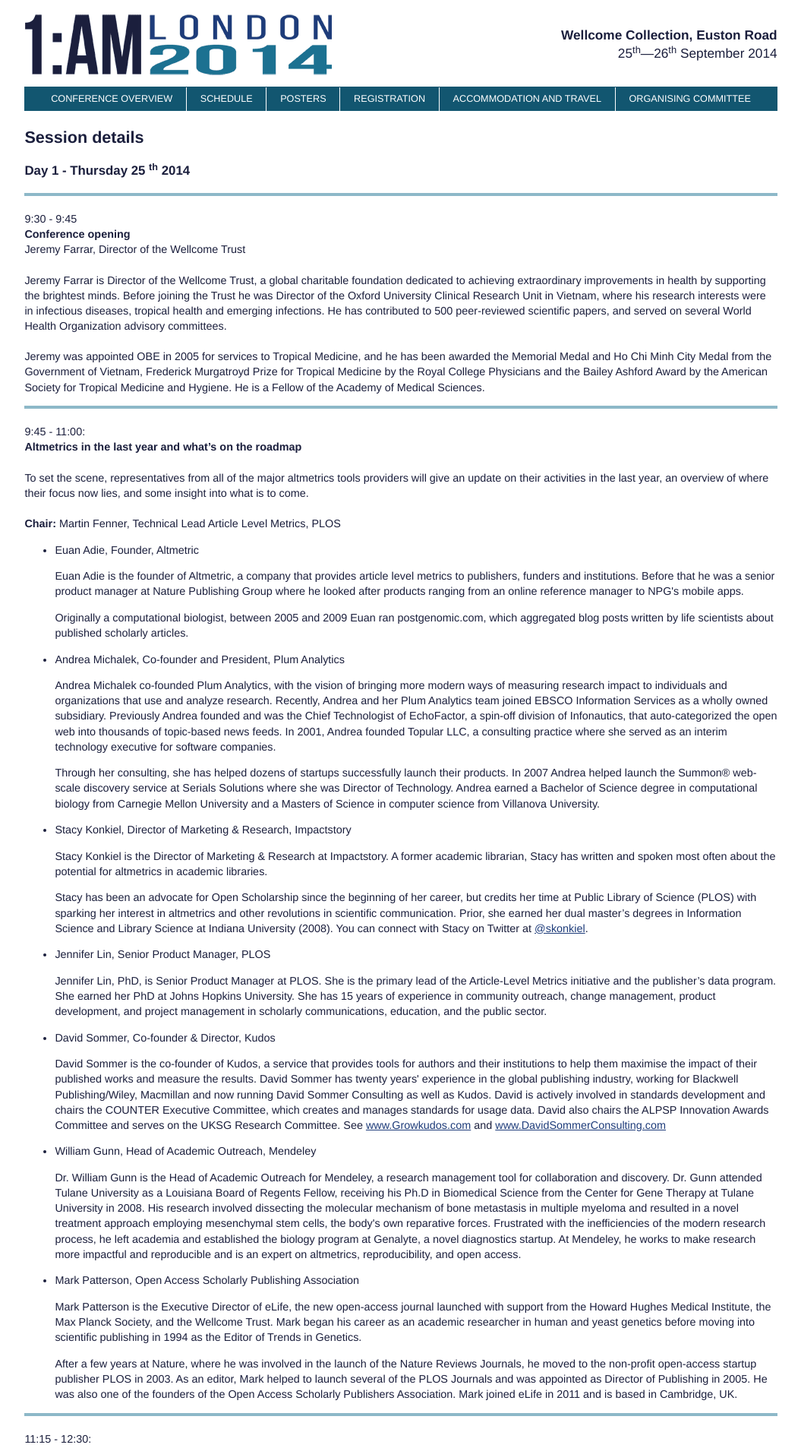
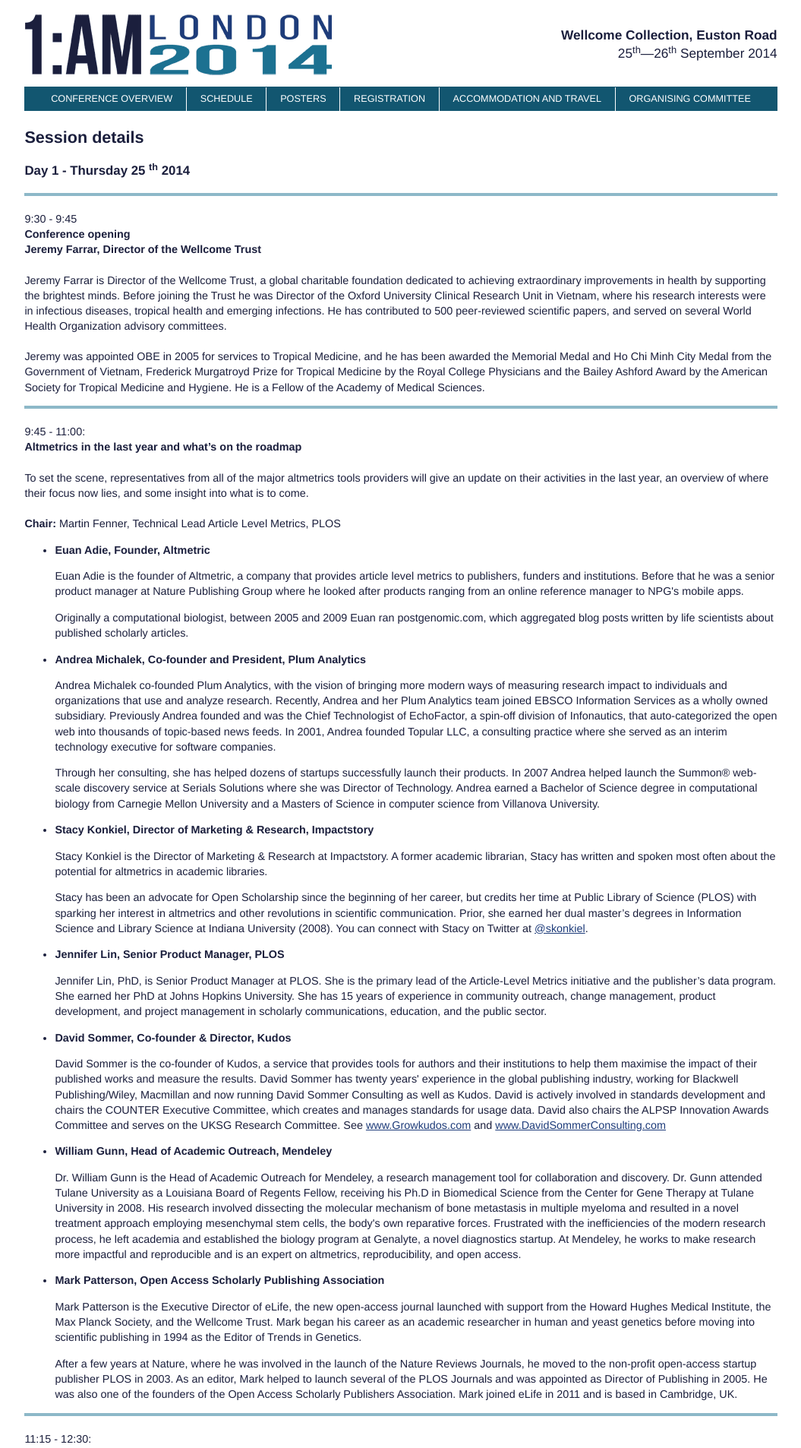
Before and after one commit to amconference/amconference.github.io, a Jekyll site: the page built from schedule/details.html, in a window 1280 px wide. Shown: the top 1906 px of the page at 76% size, without its empty margins (112-1167 px from the left). Built offline with Jekyll 4.4.1, drawn with Linux system fonts in a browser that asks for light colours; nearby versions of some CDN libraries.

```diff
--- a/_layouts/schedule-details.html
+++ b/_layouts/schedule-details.html
@@ -14,7 +14,7 @@
 		9:30 - 9:45
 		<br/> <strong>Conference opening</strong>
 		<br/>
-		Jeremy Farrar, Director of the Wellcome Trust
+        <strong>Jeremy Farrar, Director of the Wellcome Trust</strong>
         <br/>
         <br/>
         Jeremy Farrar is Director of the Wellcome Trust, a global charitable foundation dedicated to
@@ -47,7 +47,7 @@
 		Martin Fenner, Technical Lead Article Level Metrics, PLOS
 		<ul>
 			<li>
-              <p>Euan Adie, Founder, Altmetric</p>
+              <p><strong>Euan Adie, Founder, Altmetric</strong></p>
               <p>Euan Adie is the founder of Altmetric, a company that provides article level metrics to
               publishers, funders and institutions. Before that he was a senior product manager at Nature
               Publishing Group where he looked after products ranging from an online reference manager
@@ -58,7 +58,7 @@
               </p>
             </li>
 			<li>
-              <p>Andrea Michalek, Co-founder and President, Plum Analytics</p>
+            <p><strong>Andrea Michalek, Co-founder and President, Plum Analytics</strong></p>
               <p>Andrea Michalek co-founded Plum Analytics, with the vision of bringing more modern ways of
 measuring research impact to individuals and organizations that use and analyze research.
 Recently, Andrea and her Plum Analytics team joined EBSCO Information Services as
@@ -75,7 +75,7 @@ computer science from Villanova University.
 </p>
             </li>
 			<li>
-            <p>Stacy Konkiel, Director of Marketing & Research, Impactstory</p>
+            <p><strong>Stacy Konkiel, Director of Marketing & Research, Impactstory</strong></p>
             <p>Stacy Konkiel is the Director of Marketing & Research at Impactstory. A former academic
             librarian, Stacy has written and spoken most often about the potential for altmetrics in
             academic libraries.</p>
@@ -86,14 +86,14 @@ computer science from Villanova University.
             connect with Stacy on Twitter at <a href="https://twitter.com/skonkiel">@skonkiel</a>.</p>
 			</li>
 			<li>
-            <p>Jennifer Lin, Senior Product Manager, PLOS</p>
+            <p><strong>Jennifer Lin, Senior Product Manager, PLOS</strong></p>
             <p>Jennifer Lin, PhD, is Senior Product Manager at PLOS. She is the primary lead of the
             Article-Level Metrics initiative and the publisher’s data program. She earned her PhD at
             Johns Hopkins University. She has 15 years of experience in community outreach, change
             management, product development, and project management in scholarly communications,
             education, and the public sector.</p>
             </li>
-            <li><p>David Sommer, Co-founder & Director, Kudos</p>
+            <li><p><strong>David Sommer, Co-founder & Director, Kudos</strong></p>
             <p>David Sommer is the co-founder of Kudos, a service that provides tools for authors and
 their institutions to help them maximise the impact of their published works and measure the
 results. David Sommer has twenty years' experience in the global publishing industry, working
@@ -103,7 +103,7 @@ Executive Committee, which creates and manages standards for usage data. David a
 chairs the ALPSP Innovation Awards Committee and serves on the UKSG Research
 Committee. See <a href="http://www.growkudos.com">www.Growkudos.com</a> and <a href="http://www.davidsommerconsulting.com">www.DavidSommerConsulting.com</a>
             </p></li>
-            <li><p>William Gunn, Head of Academic Outreach, Mendeley</p>
+            <li><p><strong>William Gunn, Head of Academic Outreach, Mendeley</strong></p>
             <p>Dr. William Gunn is the Head of Academic Outreach for Mendeley, a research management
 tool for collaboration and discovery. Dr. Gunn attended Tulane University as a Louisiana
 Board of Regents Fellow, receiving his Ph.D in Biomedical Science from the Center for
@@ -115,7 +115,7 @@ biology program at Genalyte, a novel diagnostics startup. At Mendeley, he works
 research more impactful and reproducible and is an expert on altmetrics, reproducibility, and
 open access.
             </p></li>
-            <li><p>Mark Patterson, Open Access Scholarly Publishing Association</p>
+            <li><p><strong>Mark Patterson, Open Access Scholarly Publishing Association</strong></p>
             <p>Mark Patterson is the Executive Director of eLife, the new open-access journal launched
 with support from the Howard Hughes Medical Institute, the Max Planck Society, and the
 Wellcome Trust. Mark began his career as an academic researcher in human and yeast
@@ -145,7 +145,7 @@ Association. Mark joined eLife in 2011 and is based in Cambridge, UK.
 		<strong>Chair:</strong>
 		Ian Mulvany, Head of Technology, eLife
 		<ul>
-          <li><p>Paul Needham, PIRUS</p>
+          <li><p><strong>Paul Needham, PIRUS</strong></p>
           <p>Paul Needham is the Research and Innovation Manager at Kings Norton Library, Cranfield
 University. He is a member of the NISO SUSHI Standing Committee and the COUNTER
 Technical Advisory Group. For the last six years, he has mainly worked on projects and
@@ -154,7 +154,7 @@ involvement in JUSP (the Journal Usage Statistics Portal), Release 4 of the COUN
 Code of Practice for e-Resources, Release 1 of the COUNTER Code of Practice for Articles,
 development of SUSHI Lite (a lightweight version of SUSHI for transmitting snippets of usage
 statistics) and today’s topic: IRUS-UK.</p></li>
-<li><p>Lisa Colledge, Senior Manager, Global Strategic Alliances, Elsevier</p>
+<li><p><strong>Lisa Colledge, Senior Manager, Global Strategic Alliances, Elsevier</strong></p>
 <p>Dr Lisa Colledge is an expert in the use of research metrics that provide insights into research
 performance of universities, researchers, journals, and so on. She developed this knowledge
 “on the job” by working with editors and learned societies to build understanding of journal
@@ -173,7 +173,7 @@ Prior to joining Elsevier, Lisa conducted postdoctoral research at the Universit
 She holds both a DPhil and an MA from the University of Oxford.
 </p></li>
 			<li>
-            <p>Mike Thelwall, Professor of Information Science, and Kayvan Kousha, Researcher in webometrics and altmetrics at the Statistical Cybermetrics Research Group, University of Wolverhampton</p>
+            <p><strong>Mike Thelwall, Professor of Information Science, and Kayvan Kousha, Researcher in webometrics and altmetrics at the Statistical Cybermetrics Research Group, University of Wolverhampton</strong></p>
             <p>
 Mike Thelwall leads the Statistical Cybermetrics Research Group at the University of
 Wolverhampton, UK and is a research associate at the Oxford Internet Institute. He
@@ -221,7 +221,7 @@ University.
 			<li>
 				Bjoern Brembs, Professor of Neurogenetics, Universität Regensburg
 			</li>
-            <li><p>Brian Wecht, Co-Founder of The Story Collider</p>
+            <li><p><strong>Brian Wecht, Co-Founder of The Story Collider</strong></p>
             <p>Brian Wecht is a theoretical physicist, musician, and comedian who has held research
             positions at Harvard University, the Center for Theoretical Physics at MIT, the Institute
             for Advanced Study, and the University of Michigan. Brian is currently a faculty member
@@ -231,7 +231,7 @@ University.
             Billboard comedy charts so far this year. Finally, Brian is the co-founder of The Story Collider,
             a science-themed live storytelling show and podcast.</p></li>
 			<li>
-            <p>Renée Hlozek, Postdoctoral Research Fellow, Department of Astrophysics, Princeton University</p>
+            <p><strong>Renée Hlozek, Postdoctoral Research Fellow, Department of Astrophysics, Princeton University</strong></p>
             <p>Dr. Renée Hlozek is the Lyman Spitzer Jr. Postdoctoral Fellow in Theoretical Astrophysics
             in at Princeton University and the Spitzer-Cotsen Fellow in the Princeton Society of Fellows
             in the Liberal Arts. In 2011, she received her DPhil in Astrophysics from Oxford University
@@ -258,7 +258,7 @@ University.
     This talk will explore the ethical challenges that arise when doing research using social media. It will explore issues relating to privacy, trust, social justice, community engagement, and suggest some strategies for acting ethically when doing social media research.
     <br/>
     <br/>
-      Daniel O'Connor, Head of Medical Humanities, Wellcome Trust
+    <strong>Daniel O'Connor, Head of Medical Humanities, Wellcome Trust</strong>
       <br/>
       <br/>
 Dan O’Connor, PhD, is Head of Humanities and Social Science at the Wellcome Trust.
@@ -280,7 +280,7 @@ in healthcare and education. Twitter <a href="https://twitter.com/drdanoconnor">
 		<br/>
 		<strong>Chair:</strong> Jonathan Adams, Chief Scientist, Digital Science
 		<ul>
-          <li><p>James Wilsdon, Chair of the HEFCE Steering Group on Metrics</p>
+          <li><p><strong>James Wilsdon, Chair of the HEFCE Steering Group on Metrics</strong></p>
           <p>James Wilsdon is Professor of Science and Democracy in Science Policy Research Unit
           (SPRU) at the University of Sussex. He is also Director of The Nexus Network, a new ESRC-
           funded initiative, which aims to foster joined-up thinking, policy & practice on food, energy,
@@ -294,7 +294,7 @@ in healthcare and education. Twitter <a href="https://twitter.com/drdanoconnor">
          chair an independent review of the role of metrics in research assessment, which will report in
          2015.
           </p></li>
-          <li><p>Adam Dinsmore, Evaluation Officer, Wellcome Trust</p>
+          <li><p><strong>Adam Dinsmore, Evaluation Officer, Wellcome Trust</strong></p>
           <p>Adam Dinsmore is an Evaluation Officer working within the Wellcome Trust’s Strategic
           Planning & Policy Unit. The Unit providesanalysis, research and advice on policy and
           evaluation issues relevant to the Trust’s mission to achieve extraordinary improvements in
@@ -305,7 +305,7 @@ in healthcare and education. Twitter <a href="https://twitter.com/drdanoconnor">
           of healthcare to people with learning disabilities, and the identification of appropriate priorities
           for autism research in the UK.</p></li>
 			<li>
-            <p>Ruth Freeman, Director of Strategy & Communications, Science Foundation Ireland</p>
+            <p><strong>Ruth Freeman, Director of Strategy & Communications, Science Foundation Ireland</strong></p>
             <p>Dr Abigail Ruth Freeman was appointed as Director of Strategy and Communications in
             2013.</p>
             <p>
@@ -358,7 +358,7 @@ Freeman joined SFI as a Scientific Programme Manager in November 2006.
 		<br/>
 		<strong>Introduction</strong>
 		<br/>
-		Timo Hannay, Managing Director, Digital Science
+        <strong>Timo Hannay, Managing Director, Digital Science</strong>
         <br/>
         <br/>
         Dr Timo Hannay is Managing Director of Digital Science in the UK, which is a division
@@ -426,7 +426,7 @@ Freeman joined SFI as a Scientific Programme Manager in November 2006.
 		<strong>Chair:</strong>
 		Euan Adie, Founder, Altmetric
 		<ul>
-          <li><p>Geoff Bilder, Director of Strategic Initiatives, CrossRef</p>
+          <li><p><strong>Geoff Bilder, Director of Strategic Initiatives, CrossRef</strong></p>
           <p>
           Geoffrey Bilder is Director of Strategic Initiatives at CrossRef, and has over 20 years
           experience as a technical leader in scholarly technology. He co-founded Brown University's
@@ -442,7 +442,7 @@ Freeman joined SFI as a Scientific Programme Manager in November 2006.
           librarians on emerging technologies and how they may affect scholarly and professional
           researchers.
           </p></li>
-            <li><p>Cameron Neylon, Director of Advocacy, PLOS</p>
+          <li><p><strong>Cameron Neylon, Director of Advocacy, PLOS</strong></p>
             <p>Cameron Neylon is a biophysicist who has always worked in interdisciplinary areas and is an
             advocate of open research practice and improved data management. He currently works as
             Advocacy Director at the Public Library of Science. Along with his work in structural biology
@@ -469,7 +469,7 @@ Freeman joined SFI as a Scientific Programme Manager in November 2006.
 		<strong>Chair:</strong>
 		Mark Hahnel, Founder, figshare
 		<ul>
-          <li><p>Sarah Callaghan, Chair, RDA Metrics working group</p>
+          <li><p><strong>Sarah Callaghan, Chair, RDA Metrics working group</strong></p>
           <p>Dr Sarah Callaghan is a senior researcher and project manager within the British
           Atmospheric Data Centre, with interests in data management, data citation and publication,
           open data and the space time variability of rain fields. She is co-chair of the Research Data
@@ -477,14 +477,14 @@ Freeman joined SFI as a Scientific Programme Manager in November 2006.
           co-chair of the CODATA-ICSTI Task Group on Data Citation and a member of the Force11
           data citation group which proposed the highly influential Joint Declaration of Data Citation
           Principles.</p></li>
-          <li><p>Salvatore Mele, Head of Open Access, CERN</p>
+          <li><p><strong>Salvatore Mele, Head of Open Access, CERN</strong></p>
           <p>Salvatore is Head of Open Access at CERN and Strategic Director for INSPIRE, the digital
           library for the worldwide High-Energy Physics community.</p>
           <p>Salvatore leads the SCOAP3 initiative to convert High-Energy Physics journals to Open
           Access, through a global partnership of publishers and thousands of libraries. He co-
           ordinates Open Access and Open Data policy studies for the European Commission and is
           responsible for several CERN initiatives in this field.</p></li>
-          <li><p>Daniel S. Katz, Program Director, National Science Foundation/University of Chicago</p>
+          <li><p><strong>Daniel S. Katz, Program Director, National Science Foundation/University of Chicago</strong></p>
           <p>
           Daniel S. Katz is a Senior Fellow in the Computation Institute (CI) at the University of Chicago
           and Argonne National Laboratory and is currently a Program Director in the Division of
@@ -546,7 +546,7 @@ Freeman joined SFI as a Scientific Programme Manager in November 2006.
 		TBC
 		<ul>
 			<li>
-            <p>Bobby Duffy, Managing Director, Ipsos Mori Social Research Institute</p>
+            <p><strong>Bobby Duffy, Managing Director, Ipsos Mori Social Research Institute</strong></p>
             <p>
 Bobby Duffy is the Managing Director of the Ipsos MORI Social Research Institute and Global
 Director of Ipsos Social Research Institute. He leads a team of around 200 researchers in
```
